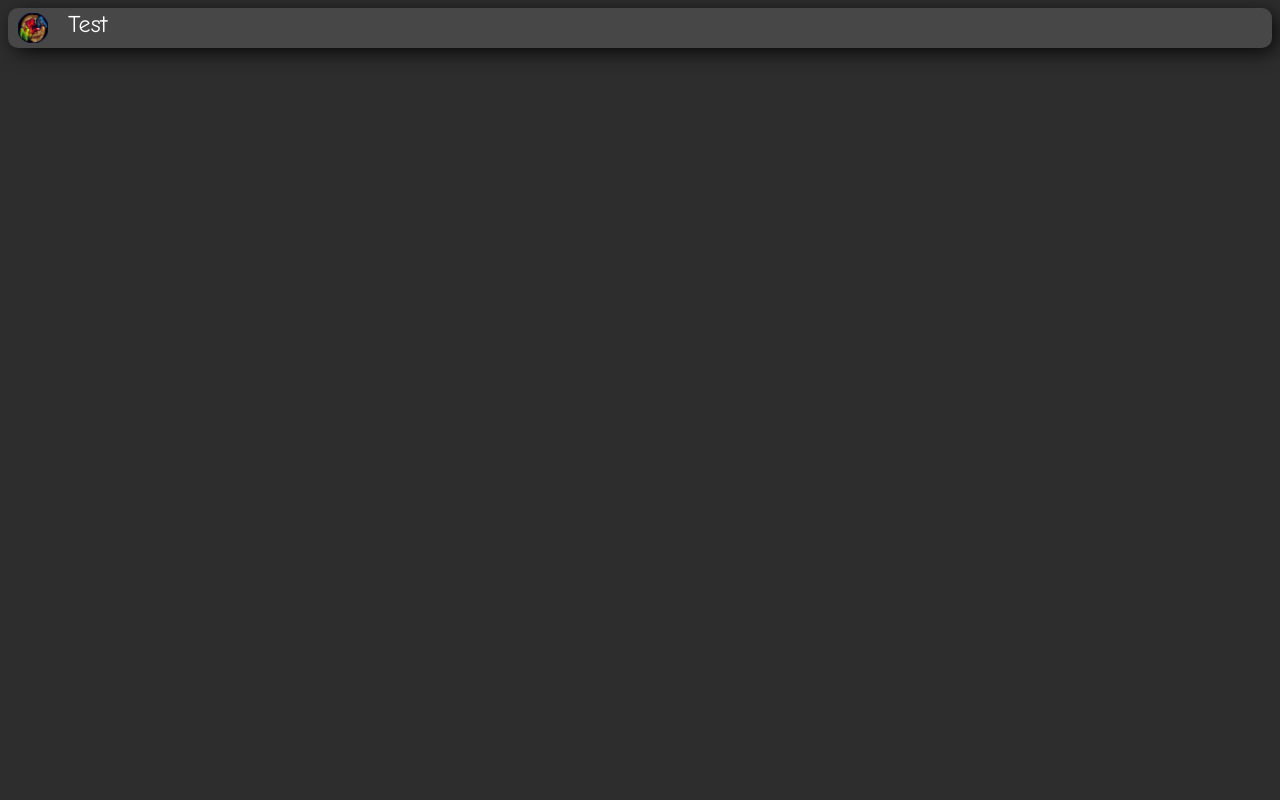
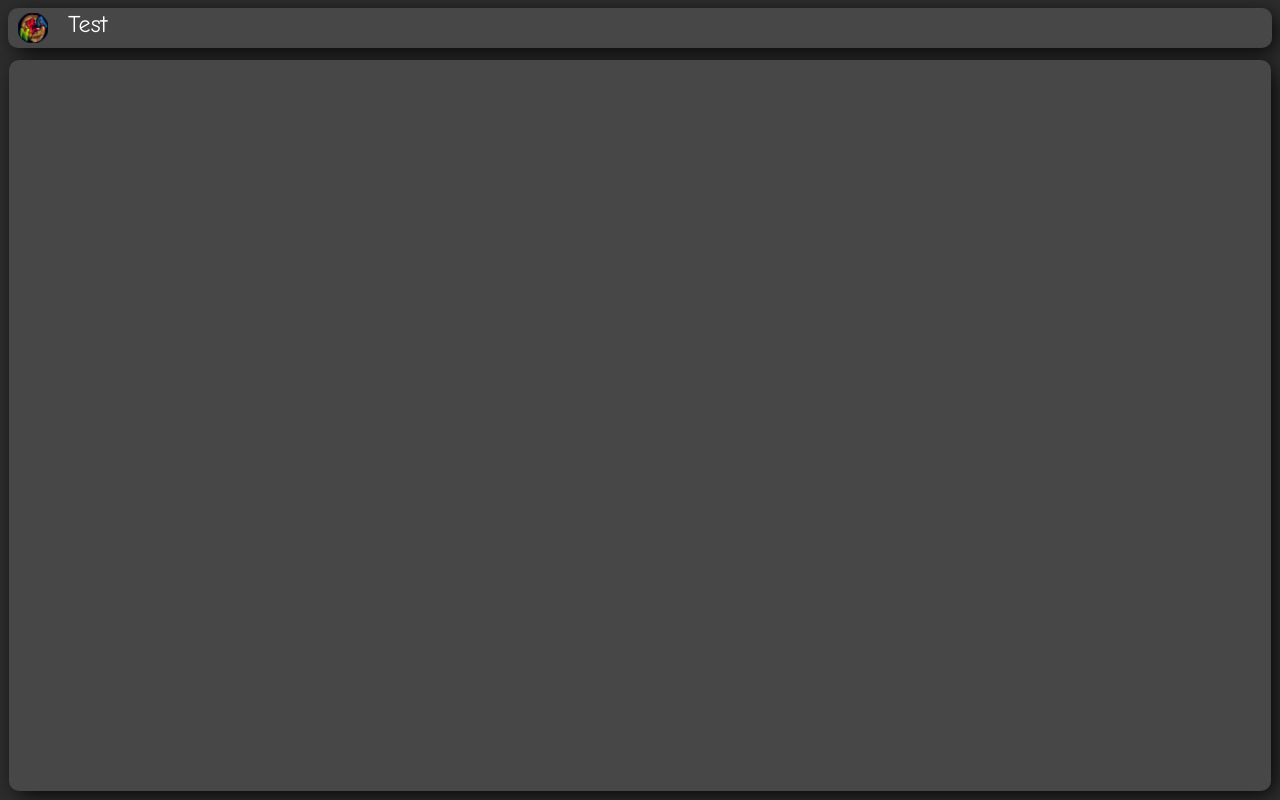
Before and after one commit to blayms/blayms.github.io, a plain HTML site: page index.html in a window 1280 px wide. Drawn offline with Linux system fonts and the light colour scheme.

Commit message:
filler div

```diff
--- a/index.html
+++ b/index.html
@@ -8,5 +8,6 @@
 </head>
 <body>
     <script src="navigation-bar.js"></script>
+    <div class="filler"></div>
 </body>
 </html>
--- a/navigation-bar-style.css
+++ b/navigation-bar-style.css
@@ -26,3 +26,14 @@ nav * img {
 body {
     background-color: rgb(45,45,45);
 }
+
+.filler {
+    position: absolute;
+    top: 60px;
+    bottom: 9px;
+    left: 9px;
+    right: 9px;
+    background-color: rgb(71, 71, 71);
+    border-radius: 10px;
+    box-shadow: 5px 5px 21px -3px #000000;
+}
```
Also changed, not shown: other.html (+1 -0 lines).
